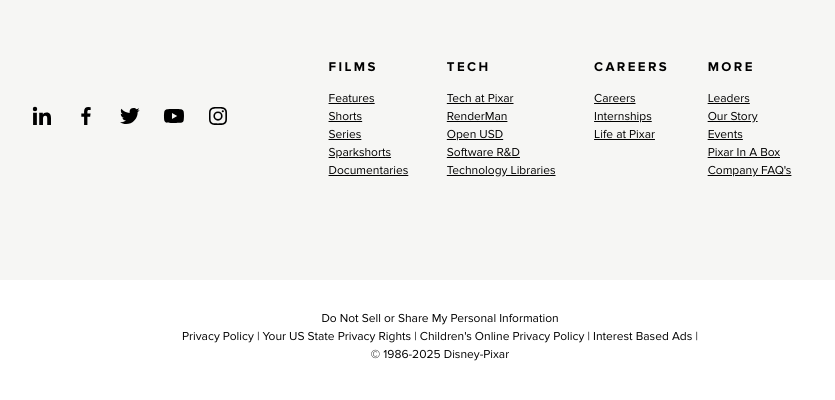
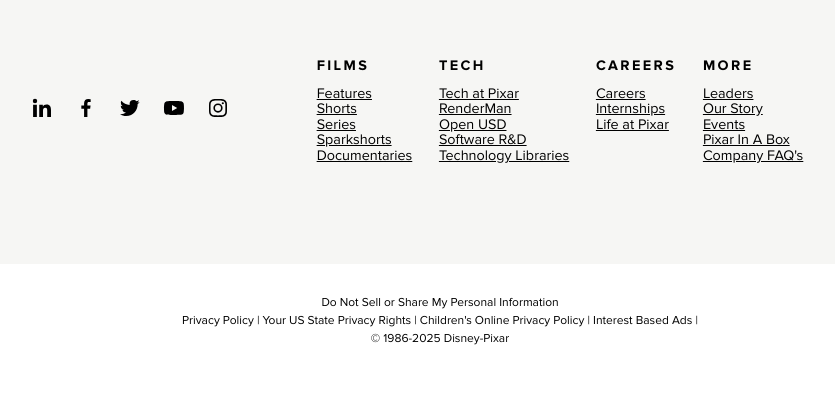
Before and after one commit to joangnz/Pixar, an Angular app: page / in a window 1280 px wide. Shown: the part 895-1295 px from the top of the page, without its empty margins (200-1035 px from the left). Built offline with nearby package versions, Linux system fonts and the light colour scheme.

Commit message:
Improved: Minor CSS detail in footer.

```diff
--- a/src/app/footer/footer.component.css
+++ b/src/app/footer/footer.component.css
@@ -20,10 +20,13 @@
 
         li {
             text-align: left;
+            font-size: 1.2rem;
+            line-height: 1.3rem;
         }
 
         a {
             text-decoration: underline;
+            font-size: 1.2rem;
         }
     }
 
```
